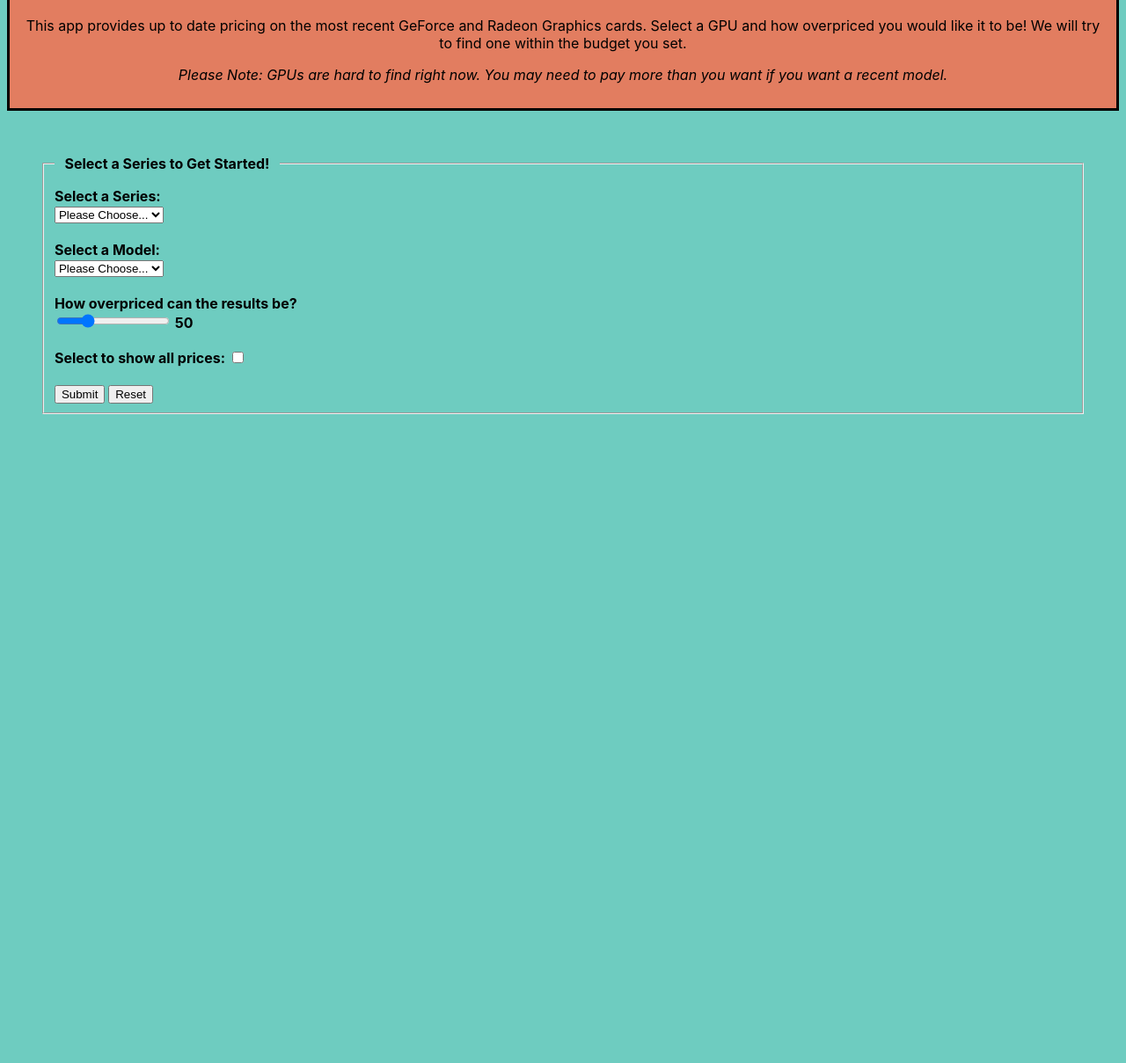
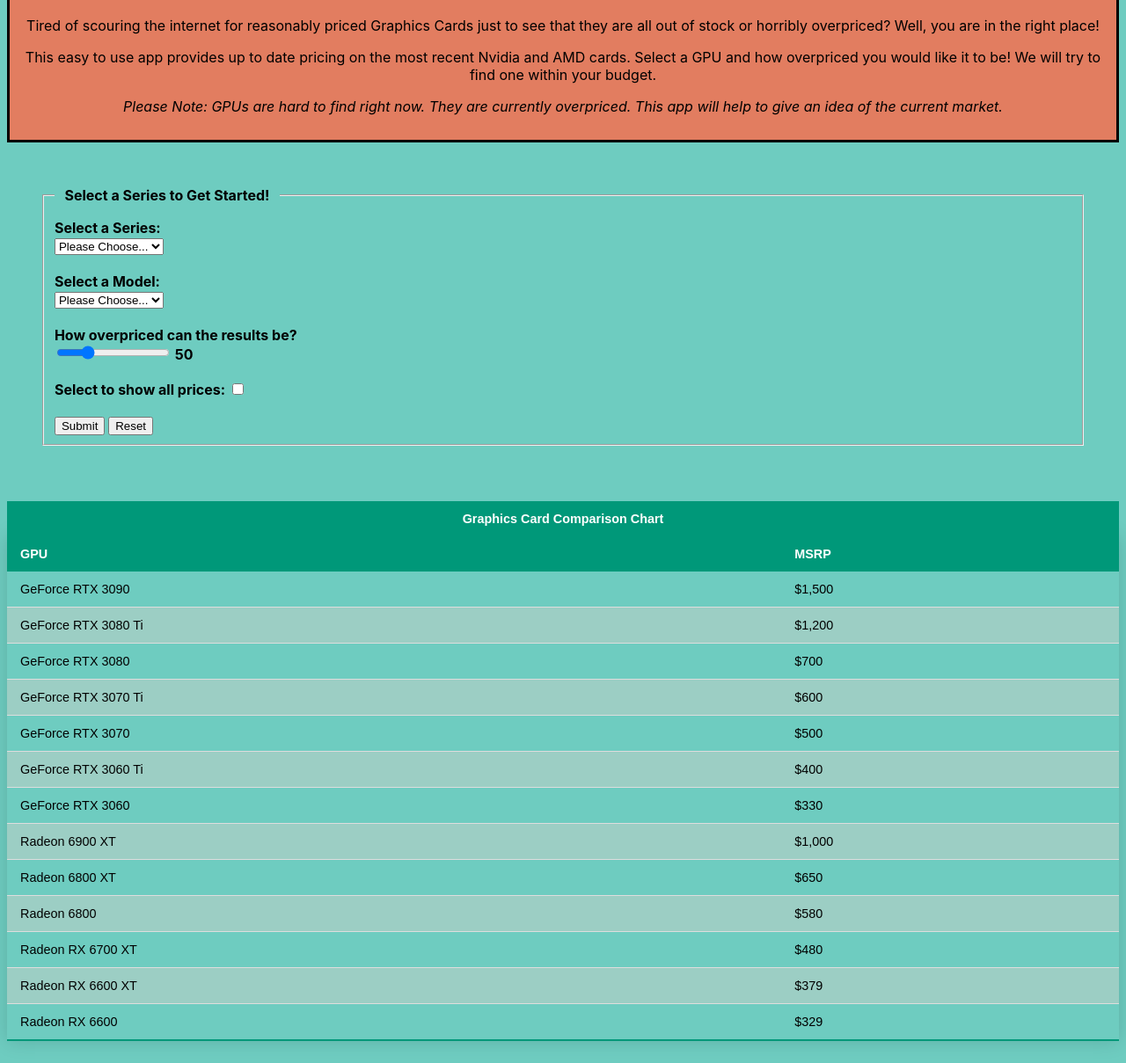
Before and after one commit to smarkwardt1/gpustock, a website: page public/index.html in a window 1280 px wide. Shown: the part 87-1296 px from the top of the page at 88% size. Before the commit the page ends 800 px from the top, so only its background shows below. Drawn offline with Linux system fonts and the light colour scheme.

Commit message:
added comparison chart

```diff
--- a/public/index.html
+++ b/public/index.html
@@ -67,13 +67,18 @@
       <h1>GPU Stock Checker</h1>
 
       <p>
-        This app provides up to date pricing on the most recent GeForce and
-        Radeon Graphics cards. Select a GPU and how overpriced you would like it
-        to be! We will try to find one within the budget you set.
+        Tired of scouring the internet for reasonably priced Graphics Cards just
+        to see that they are all out of stock or horribly overpriced? Well, you
+        are in the right place!
+      </p>
+      <p>
+        This easy to use app provides up to date pricing on the most recent
+        Nvidia and AMD cards. Select a GPU and how overpriced you would like it
+        to be! We will try to find one within your budget.
       </p>
       <p class="note">
-        Please Note: GPUs are hard to find right now. You may need to pay more
-        than you want if you want a recent model.
+        Please Note: GPUs are hard to find right now. They are currently
+        overpriced. This app will help to give an idea of the current market.
       </p>
     </div>
 
@@ -138,6 +143,72 @@
           />
         </fieldset>
       </form>
+
+      <table class="results-table">
+        <caption>
+          Graphics Card Comparison Chart
+        </caption>
+        <thead>
+          <tr>
+            <th>GPU</th>
+            <th>MSRP</th>
+          </tr>
+        </thead>
+        <tbody>
+          <tr>
+            <td>GeForce RTX 3090</td>
+            <td>$1,500</td>
+          </tr>
+          <tr>
+            <td>GeForce RTX 3080 Ti</td>
+            <td>$1,200</td>
+          </tr>
+          <tr>
+            <td>GeForce RTX 3080</td>
+            <td>$700</td>
+          </tr>
+          <tr>
+            <td>GeForce RTX 3070 Ti</td>
+            <td>$600</td>
+          </tr>
+          <tr>
+            <td>GeForce RTX 3070</td>
+            <td>$500</td>
+          </tr>
+          <tr>
+            <td>GeForce RTX 3060 Ti</td>
+            <td>$400</td>
+          </tr>
+          <tr>
+            <td>GeForce RTX 3060</td>
+            <td>$330</td>
+          </tr>
+          <tr>
+            <td>Radeon 6900 XT</td>
+            <td>$1,000</td>
+          </tr>
+          <tr>
+            <td>Radeon 6800 XT</td>
+            <td>$650</td>
+          </tr>
+          <tr>
+            <td>Radeon 6800</td>
+            <td>$580</td>
+          </tr>
+          <tr>
+            <td>Radeon RX 6700 XT</td>
+            <td>$480</td>
+          </tr>
+          <tr>
+            <td>Radeon RX 6600 XT</td>
+            <td>$379</td>
+          </tr>
+          <tr>
+            <td>Radeon RX 6600</td>
+            <td>$329</td>
+          </tr>
+        </tbody>
+      </table>
     </div>
   </body>
 </html>
--- a/public/style.css
+++ b/public/style.css
@@ -46,6 +46,14 @@
   width: 100%;
 }
 
+.results-table caption {
+  background-color: #009879;
+  color: #ffffff;
+  text-align: center;
+  font-weight: bold;
+  padding: 12px 15px;
+}
+
 .results-table thead tr {
   background-color: #009879;
   color: #ffffff;
```
